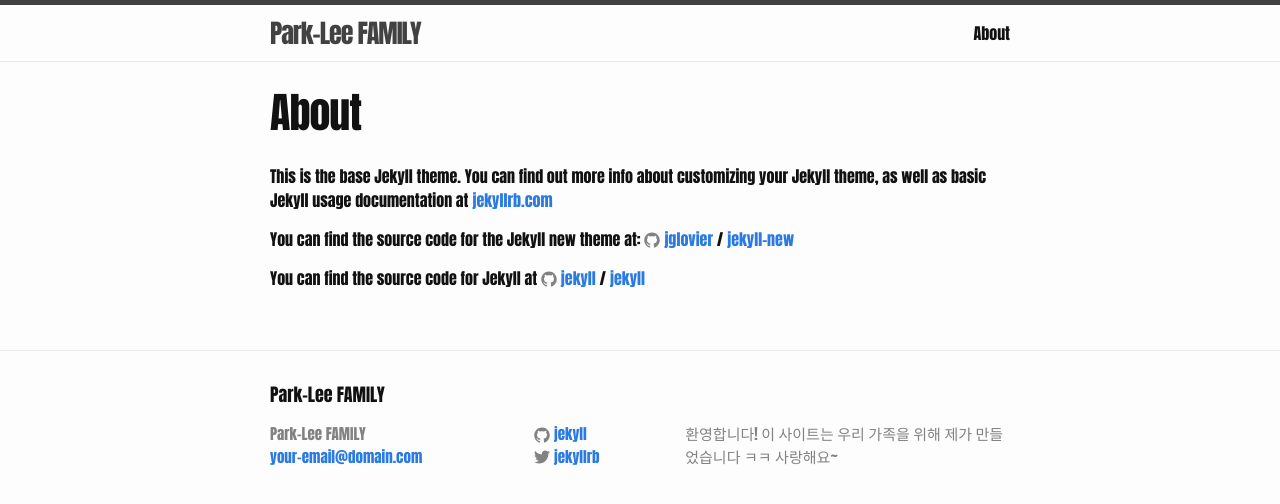
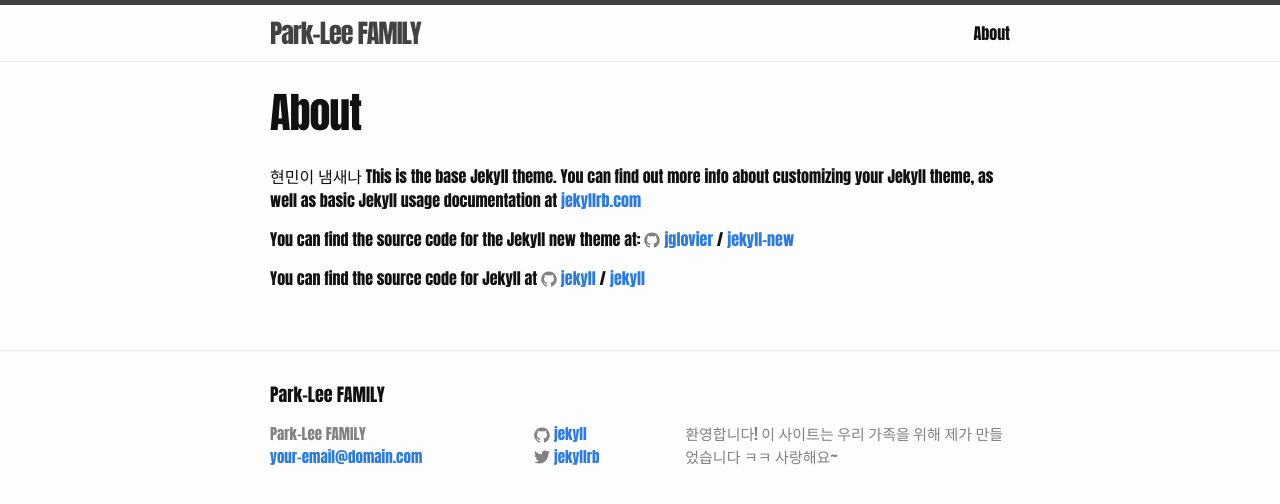
Before and after one commit to danielp07/danielp07.github.io, a Jekyll site: the page built from about.md, in a window 1280 px wide. Shown: the top 504 px of the page. Built offline with Jekyll 4.4.1, drawn with Linux system fonts in a browser that asks for light colours.

Commit message:
Update about.md

```diff
--- a/about.md
+++ b/about.md
@@ -3,7 +3,7 @@
 title: About
 permalink: /about/
 ---
-
+현민이 냄새나
 This is the base Jekyll theme. You can find out more info about customizing your Jekyll theme, as well as basic Jekyll usage documentation at [jekyllrb.com](http://jekyllrb.com/)
 
 You can find the source code for the Jekyll new theme at:
```
